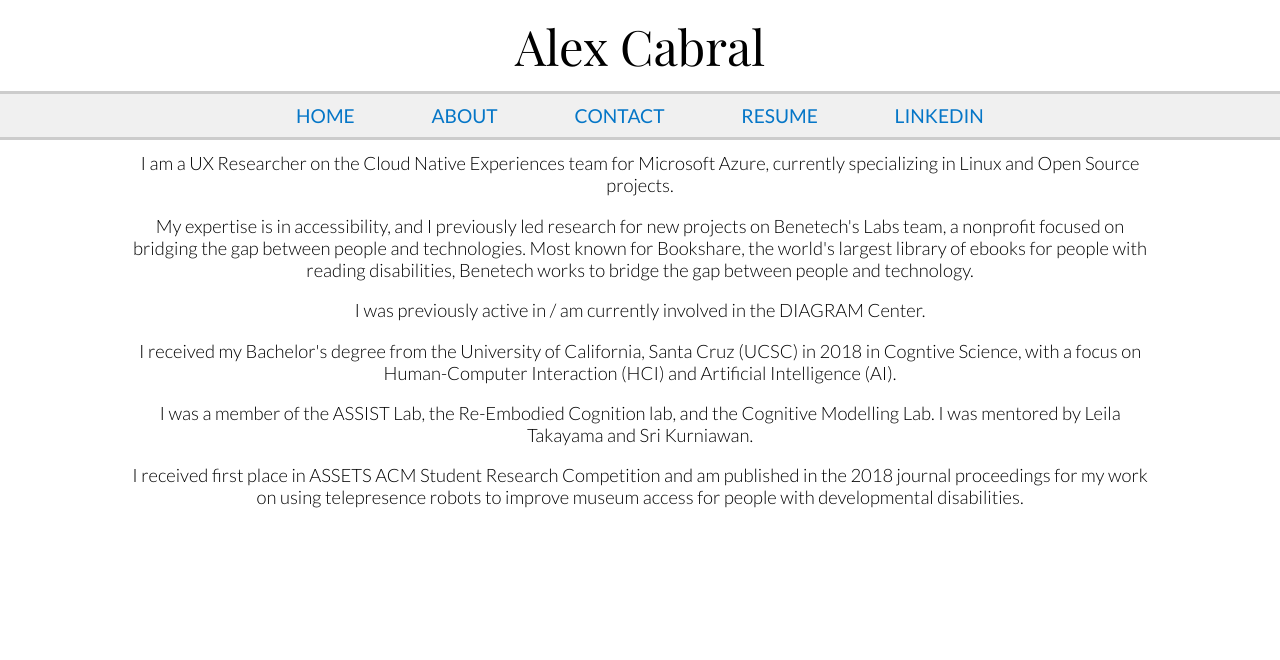
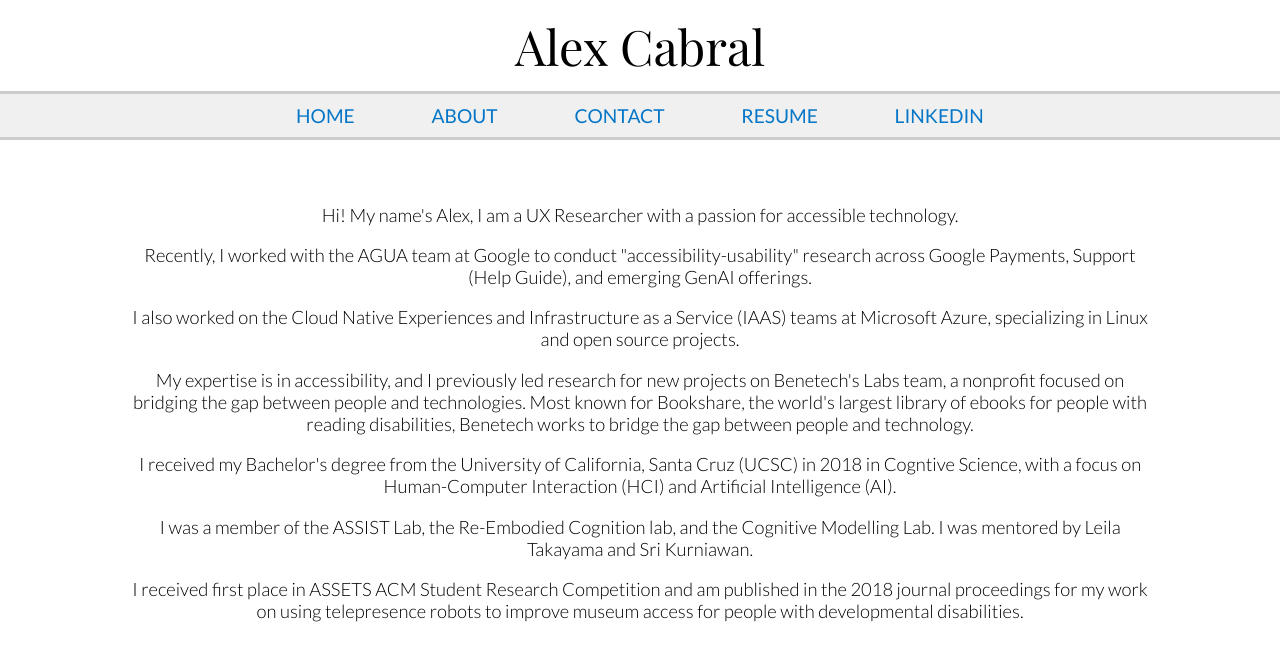
Before and after one commit to alexrcabral/portfolio, a plain HTML site: page about.html in a window 1280 px wide. Drawn offline with nearby package versions, Linux system fonts and the light colour scheme.

Commit message:
Update portfolio (from2026_active edits)

```diff
--- a/about.html
+++ b/about.html
@@ -5,17 +5,18 @@
     <title>Alex Cabral - Home</title>
     <link rel="stylesheet" href="styles.css">
     <link rel = "stylesheet" href="https://fonts.googleapis.com/css?family=Playfair+Display|Lato:300,400,700|Source+Sans+Pro:light" />
-    <link rel="shortcut icon" href="ACtransparent.png" type="image/png">
+    <link rel="shortcut icon" href="images/ACtransparent.png" type="image/png">
 
     <!-- Metadata declaration, mostly for SEO type stuff. Description is what will typically show up on search.-->
     <meta charset="UTF-8">
     <meta name="keywords" content="Alex Cabral, portfolio, personal website">
-    <meta name = "description" content="Alex Cabral is a UX Researcher on the Cloud Native Experiences team for Microsoft Azure, currently specializing in Linux and Open Source projects.">
+    <meta name = "description" content="Alex Cabral is a UX Researcher specializing in accessibility.">
     <meta name = "author" content="Alex Cabral">
     <meta name="viewport" content="width=device-width, initial-scale=1.0">
     <!-- viewport helps scale for mobile devices more easily, avoid weird scrolling left issues-->
-
-
+    <style>
+      /* see link rel stylesheet in head for styles.css and all global styles*/
+    </style>
   </head>
 
 
@@ -38,7 +39,7 @@
           <li class = "top-nav_items"><a href="index.html" class = "nav-link">Home</a></li>
           <li class = "top-nav_items"><a href="about.html" class = "nav-link">About</a></li>
           <li class = "top-nav_items"><a href="contact.html" class = "nav-link">Contact</a></li>
-          <li class = "top-nav_items"><a href="AlexCabralResume.pdf" class = "nav-link">Resume</a></li>
+          <li class = "top-nav_items"><a href="AlexCabralResume_11-20-2026.pdf" class = "nav-link">Resume</a></li>
           <li class = "top-nav_items"><a href="https://www.linkedin.com/in/alex-cabral-720b73135/" class = "nav-link">LinkedIn</a></li>
         </ul>
       </center>
@@ -47,13 +48,18 @@
     <div class="intro">
       <center>
       <p>
-        I am a UX Researcher on the Cloud Native Experiences team for Microsoft Azure, currently specializing in Linux and Open Source projects.
+        Hi! My name's Alex, I am a UX Researcher with a passion for accessible technology.
+      </p>
+      <p>
+        Recently, I worked with the AGUA team at Google to conduct "accessibility-usability" research across Google Payments, Support (Help Guide), and emerging GenAI offerings.
+      </p>
+      <p>
+        I also worked on the Cloud Native Experiences and Infrastructure as a Service (IAAS) teams at Microsoft Azure, specializing in Linux and open source projects.
       </p>
       <p>
         My expertise is in accessibility, and I previously led research for new projects on Benetech's Labs team, a nonprofit focused on bridging
         the gap between people and technologies. Most known for Bookshare, the world's largest library of ebooks for people with
         reading disabilities, Benetech works to bridge the gap between people and technology.
-        <p>I was previously active in / am currently involved in the DIAGRAM Center.</p>
       </p>
       <p>
         I received my Bachelor's degree from the University of California, Santa Cruz (UCSC) in 2018 in Cogntive Science, with a focus on Human-Computer Interaction (HCI) and Artificial Intelligence (AI).
--- a/styles.css
+++ b/styles.css
@@ -175,7 +175,7 @@
 
   .intro {
     margin: 0% 10% 0% 10%;
-    padding: 1% 0%;
+    padding: 5% 0% 0% 0%;  /*top right bottom left */
   }
 
 
```
Also changed, not shown: index.html (+1 -1 lines), 2 other files.
